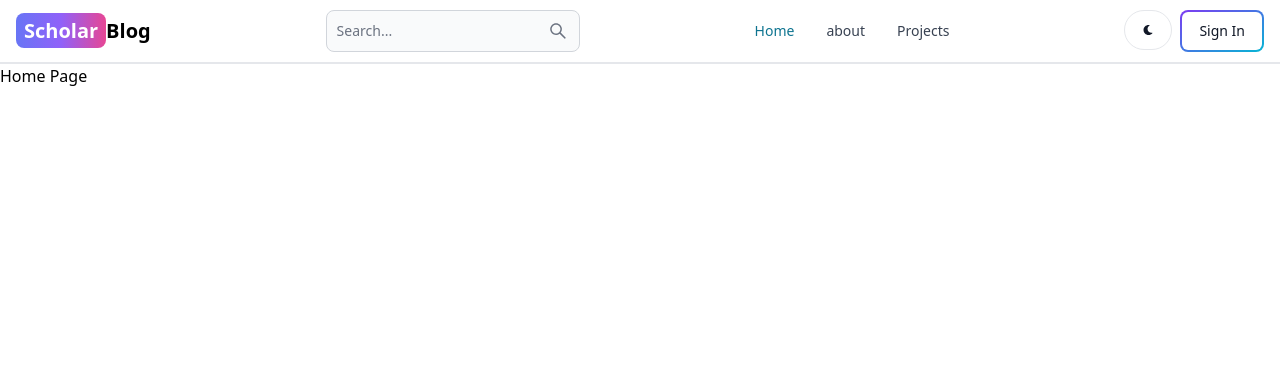
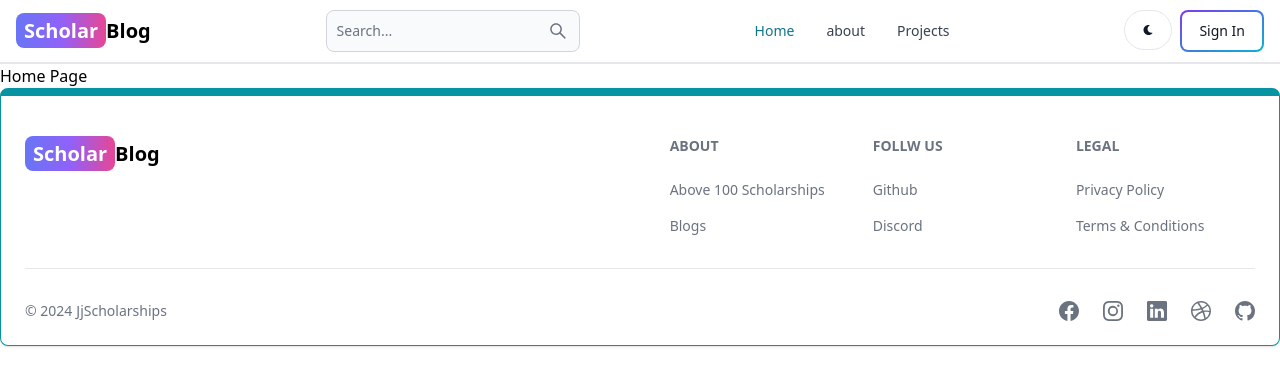
Before and after one commit to yabetsTesfaye/scholarship-Posts, a React (Vite) app in the folder client/: page / in a window 1280 px wide. Shown: the top 386 px of the page. Built offline with nearby package versions, Linux system fonts and the light colour scheme.

Commit message:
create the footer Component

```diff
--- /dev/null
+++ b/client/src/components/Footer.jsx
@@ -0,0 +1,88 @@
+import { Footer } from "flowbite-react";
+import { Link } from "react-router-dom";
+import {
+  BsFacebook,
+  BsInstagram,
+  BsTwitter,
+  BsLinkedin,
+  BsGithub,
+  BsDribbble,
+} from "react-icons/bs";
+
+export default function FooterComponent() {
+  return (
+    <Footer container className="border border-t-8 border-teal-500">
+      <div className="w-full max-w-7xl mx-auto ">
+        <div className="grid w-full justify-between sm:flex md:grid-cols-1">
+          <div className="mt-5">
+            <Link
+              to="/"
+              className="self-center whitespace-nowrap text-lg sm:text-xl font-semibold dark:text-white"
+            >
+              <span className="px-2 py-1 bg-gradient-to-r from-indigo-500 via-purple-500 to-pink-500 rounded-lg text-white">
+                Scholar
+              </span>
+              Blog
+            </Link>
+          </div>
+          <div className="grid grid-cols-2 gap-8 sm:mt-4 sm:grid-cols-3 sm:gap-6">
+            <div className="">
+              <Footer.Title title="About" />
+              <Footer.LinkGroup col>
+                <Footer.Link
+                  href="/https://www.100scholarships.com/"
+                  target="_blank"
+                  rel="noopener noreferrer"
+                >
+                  Above 100 Scholarships
+                </Footer.Link>
+                <Footer.Link
+                  href="/about"
+                  target="_blank"
+                  rel="noopener noreferrer"
+                >
+                  Blogs
+                </Footer.Link>
+              </Footer.LinkGroup>
+            </div>
+            <div className="">
+              <Footer.Title title="Follw Us" />
+              <Footer.LinkGroup col>
+                <Footer.Link
+                  href="/https://www.github.com/yabetstesfaye"
+                  target="_blank"
+                  rel="noopener noreferrer"
+                >
+                  Github
+                </Footer.Link>
+                <Footer.Link href="#">Discord</Footer.Link>
+              </Footer.LinkGroup>
+            </div>
+            <div className="">
+              <Footer.Title title="Legal" />
+              <Footer.LinkGroup col>
+                <Footer.Link href="#">Privacy Policy</Footer.Link>
+                <Footer.Link href="#">Terms & Conditions</Footer.Link>
+              </Footer.LinkGroup>
+            </div>
+          </div>
+        </div>
+        <Footer.Divider />
+        <div className=" w-full sm:flex sm:items-center sm:justify-between">
+          <Footer.Copyright
+            href="#"
+            by="JjScholarships"
+            year={new Date().getFullYear()}
+          />
+          <div className="flex gap-6 sm:mt-0 mt-4 sm:justify-center ">
+            <Footer.Icon href="#" icon={BsFacebook} />
+            <Footer.Icon href="#" icon={BsInstagram} />
+            <Footer.Icon href="#" icon={BsLinkedin} />
+            <Footer.Icon href="#" icon={BsDribbble} />
+            <Footer.Icon href="#" icon={BsGithub} />
+          </div>
+        </div>
+      </div>
+    </Footer>
+  );
+}
--- a/client/src/layouts/MainLayOut.jsx
+++ b/client/src/layouts/MainLayOut.jsx
@@ -1,10 +1,12 @@
 import { Outlet } from "react-router-dom";
 import Headers from "../components/Header";
+import FooterComponent from "../components/Footer";
 export default function MainLayOut() {
   return (
     <div>
       <Headers />
       <Outlet />
+      <FooterComponent />
     </div>
   );
 }
```
